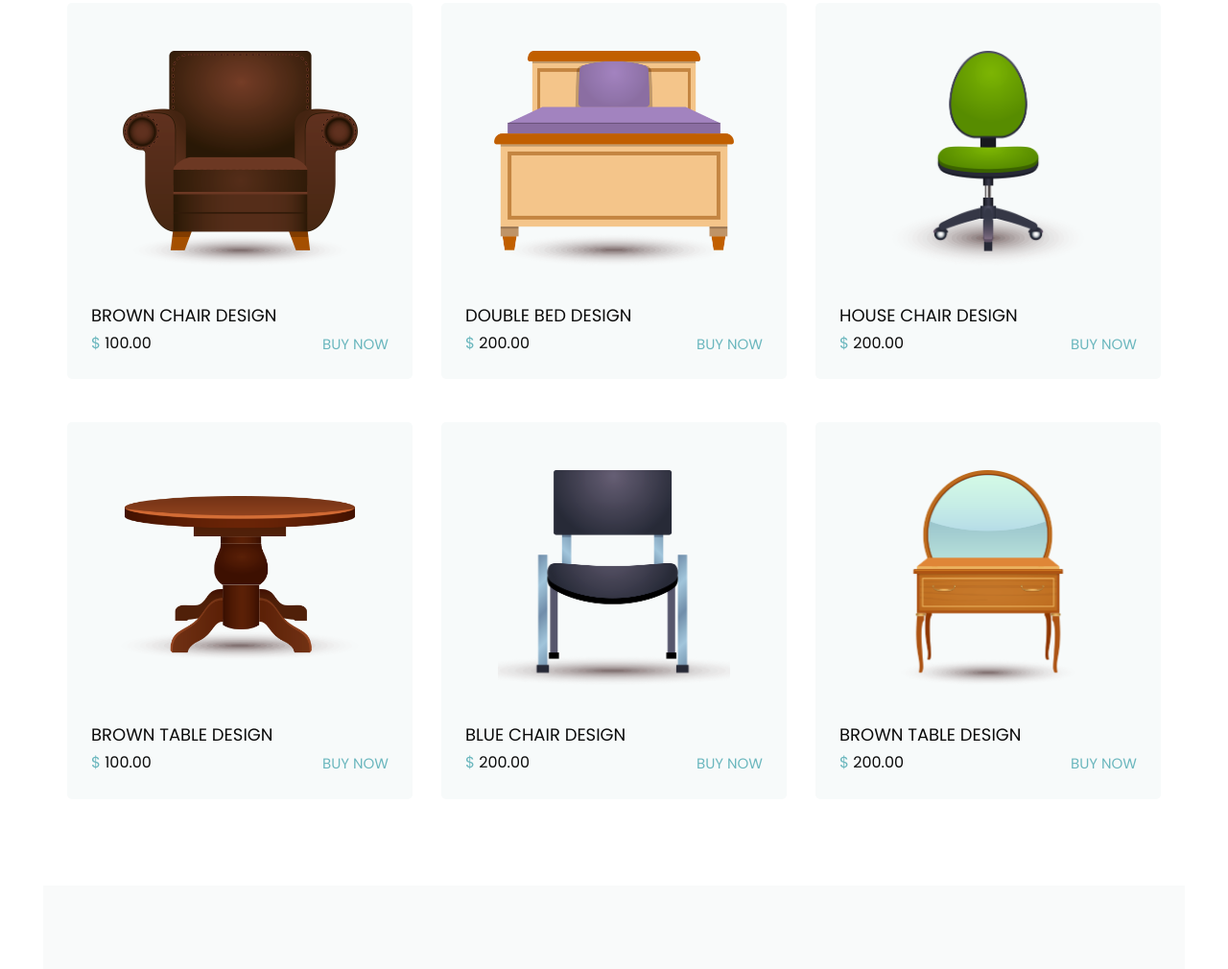
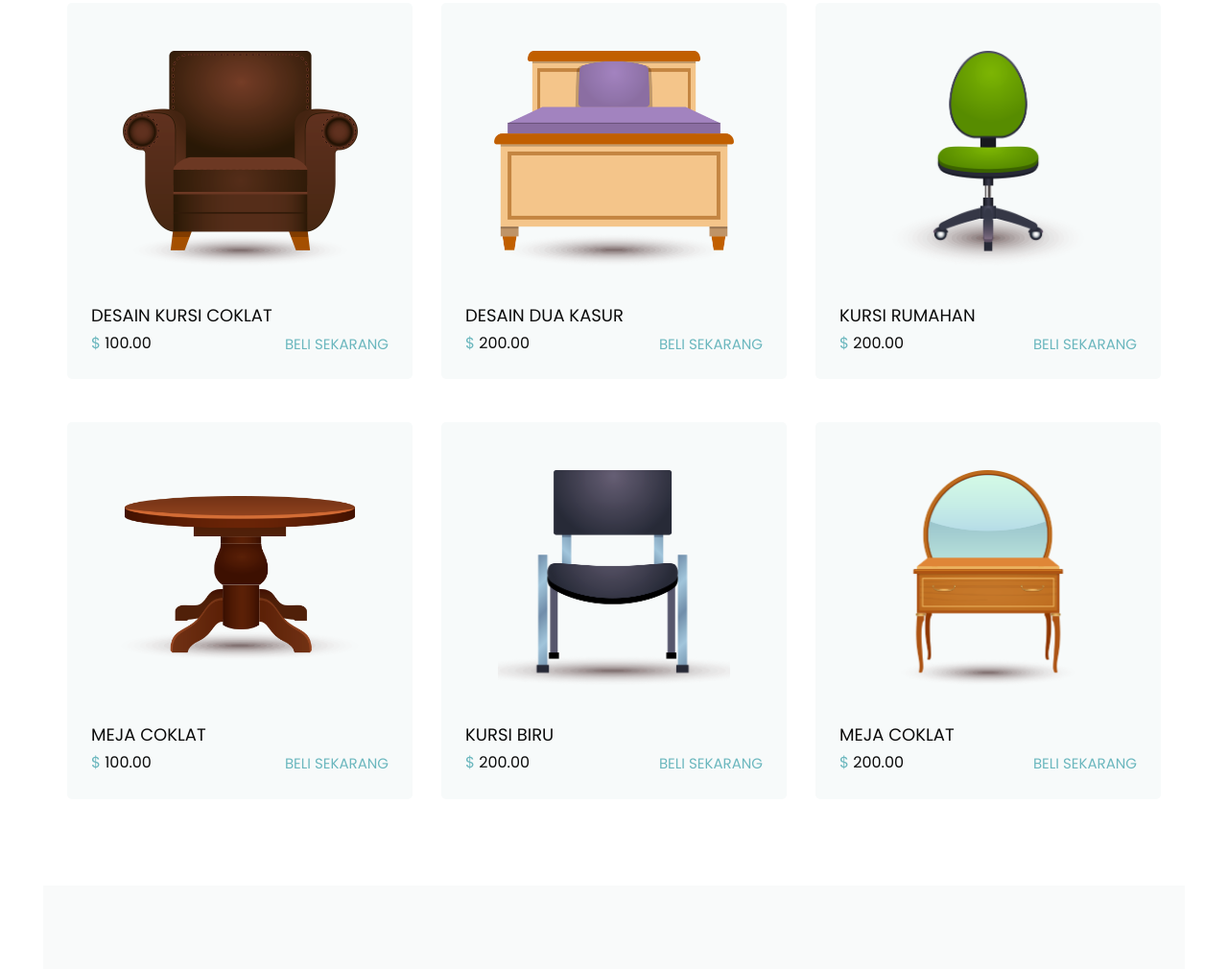
Before and after one commit to MdzzKtgw/irojstore, a plain HTML site: page index.html in a window 1280 px wide. Shown: the part 1018-2028 px from the top of the page at 96% size. Drawn offline with Linux system fonts and the light colour scheme; some packages are replaced by stand-ins of ours; a script that the page names is missing.

Commit message:
Update index.html

```diff
--- a/index.html
+++ b/index.html
@@ -124,8 +124,9 @@
                 <div class="col-md-5">
                   <div class="detail-box">
                     <h1>
-                      For All Your <br>
-                      Furniture Needs
+                      FURNITUR
+			    UNTUK SEMUA<br>
+
                     </h1>
                     <p>
                       Lorem ipsum, dolor sit amet consectetur adipisicing elit. Minus quidem maiores perspiciatis, illo maxime voluptatem a itaque suscipit.
@@ -195,10 +196,10 @@
     <div class="container">
       <div class="heading_container">
         <h2>
-          Our Furniture
+          Pilih Furniture
         </h2>
         <p>
-          which don't look even slightly believable. If you are going to use a passage of Lorem Ipsum, you need to be sure there isn't an
+        yang tidak terlihat sedikit pun dapat dipercaya. Jika Anda akan menggunakan sebuah bagian, Anda perlu memastikan tidak ada
         </p>
       </div>
       <div class="row">
@@ -209,14 +210,14 @@
             </div>
             <div class="detail-box">
               <h5>
-                brown Chair Design
+                DESAIN KURSI COKLAT
               </h5>
               <div class="price_box">
                 <h6 class="price_heading">
                   <span>$</span> 100.00
                 </h6>
                 <a href="">
-                  Buy Now
+                  BELI SEKARANG
                 </a>
               </div>
             </div>
@@ -229,14 +230,14 @@
             </div>
             <div class="detail-box">
               <h5>
-                Double Bed Design
+                DESAIN DUA KASUR
               </h5>
               <div class="price_box">
                 <h6 class="price_heading">
                   <span>$</span> 200.00
                 </h6>
                 <a href="">
-                  Buy Now
+                  BELI SEKARANG
                 </a>
               </div>
             </div>
@@ -249,14 +250,14 @@
             </div>
             <div class="detail-box">
               <h5>
-                House Chair Design
+                KURSI RUMAHAN
               </h5>
               <div class="price_box">
                 <h6 class="price_heading">
                   <span>$</span> 200.00
                 </h6>
                 <a href="">
-                  Buy Now
+                  BELI SEKARANG
                 </a>
               </div>
             </div>
@@ -269,14 +270,14 @@
             </div>
             <div class="detail-box">
               <h5>
-                brown Table Design
+                MEJA COKLAT
               </h5>
               <div class="price_box">
                 <h6 class="price_heading">
                   <span>$</span> 100.00
                 </h6>
                 <a href="">
-                  Buy Now
+                  BELI SEKARANG
                 </a>
               </div>
             </div>
@@ -289,14 +290,14 @@
             </div>
             <div class="detail-box">
               <h5>
-                Blue Chair Design
+                KURSI BIRU
               </h5>
               <div class="price_box">
                 <h6 class="price_heading">
                   <span>$</span> 200.00
                 </h6>
                 <a href="">
-                  Buy Now
+                  BELI SEKARANG
                 </a>
               </div>
             </div>
@@ -309,14 +310,14 @@
             </div>
             <div class="detail-box">
               <h5>
-                Brown Table Design
+                MEJA COKLAT
               </h5>
               <div class="price_box">
                 <h6 class="price_heading">
                   <span>$</span> 200.00
                 </h6>
                 <a href="">
-                  Buy Now
+                  BELI SEKARANG
                 </a>
               </div>
             </div>
```
